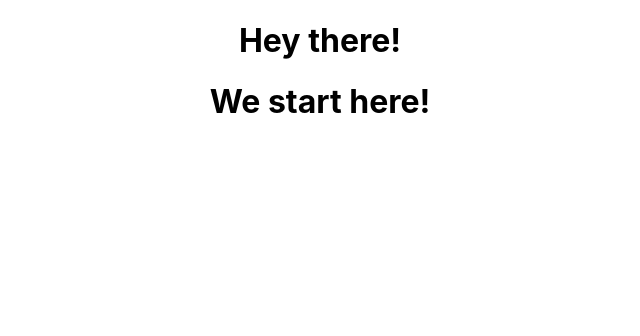
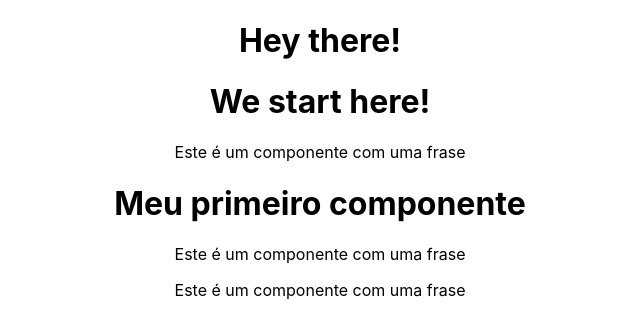
Before and after one commit to SilasFas/React-studies-2, a React (Create React App) app: page / in a window 1280 px wide. Shown: the top 336 px of the page, without its empty margins (320-960 px from the left). Built offline with nearby package versions, Linux system fonts and the light colour scheme.

Commit message:
Components

```diff
--- a/src/App.js
+++ b/src/App.js
@@ -1,10 +1,12 @@
 import './App.css';
+import { HelloWorld } from './components/HelloWorld';
 
 function App() {
   return (
     <div className="App">
       <h1>Hey there!</h1>
       <h1>We start here!</h1>
+      <HelloWorld />
     </div>
   );
 }
--- /dev/null
+++ b/src/components/Frase.js
@@ -0,0 +1,7 @@
+export const Frase = () => {
+    return (
+        <div>
+            <p>Este é um componente com uma frase</p>
+        </div>
+    )
+}
--- /dev/null
+++ b/src/components/HelloWorld.js
@@ -0,0 +1,16 @@
+import { Frase } from "./Frase"
+
+export const HelloWorld = () => {
+    return (
+        <div>
+            < Frase />
+            <h1>Meu primeiro componente</h1>
+            < Frase />
+            < Frase />
+        </div>
+    )
+}
+
+// function HelloWorld() {
+// }
+// export default HelloWorld
```
